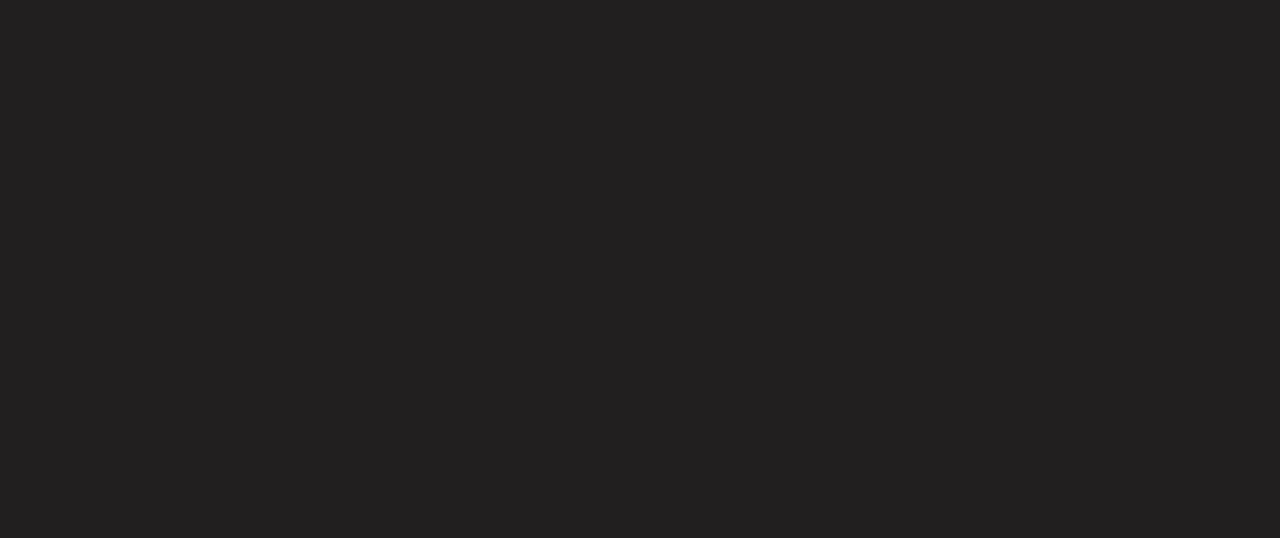
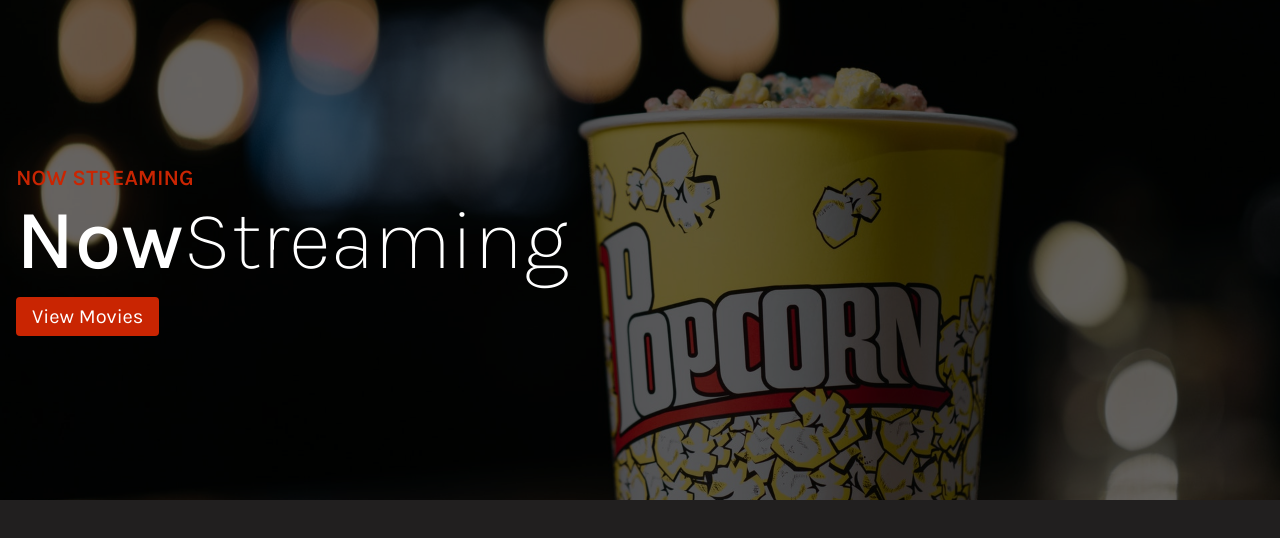
Before and after one commit to KMinetto/Movie-App, a Nuxt app: page / in a window 1280 px wide. Shown: the top 538 px of the page. Built offline with nearby package versions, Linux system fonts and the light colour scheme.

Commit message:
Hero Component

```diff
--- /dev/null
+++ b/components/Hero.vue
@@ -0,0 +1,85 @@
+<template>
+  <div class="hero">
+    <img src="../assets/img/movieHero.jpg" alt="Image de présentation">
+    <div class="text-container">
+      <div class="text">
+        <span class="mini-heading">Now Streaming</span>
+        <h1><span>Now</span>Streaming</h1>
+        <a href="#movie-grid" class="button">View Movies</a>
+      </div>
+    </div>
+  </div>
+</template>
+
+<script>
+export default {
+  name: "Hero"
+}
+</script>
+
+<style lang="scss" scoped>
+.hero {
+  height: 400px;
+  position: relative;
+  @media (min-width: 750px) {
+    height: 500px;
+  }
+  &::after {
+    content: '';
+    position: absolute;
+    top: 0;
+    left: 0;
+    height: 100%;
+    width: 100%;
+    background-color: rgba(0, 0, 0, 0.6);
+  }
+  img {
+    width: 100%;
+    height: 100%;
+    object-fit: cover;
+  }
+  .text-container {
+    z-index: 99;
+    position: absolute;
+    top: 0;
+    margin: 0;
+    width: 100%;
+    height: 100%;
+    display: flex;
+    flex-direction: column;
+    justify-content: center;
+    .text {
+      padding: 0 16px;
+      width: 100%;
+      max-width: 1400px;
+      margin: 0 auto;
+    }
+    .mini-heading {
+      font-weight: 600;
+      font-size: 18px;
+      text-transform: uppercase;
+      color: #c92502;
+      margin-bottom: 8px;
+      @media (min-width: 750px) {
+        font-size: 22px;
+      }
+    }
+    h1 {
+      color: #fff;
+      font-size: 64px;
+      font-weight: 200;
+      margin-bottom: 8px;
+      @media (min-width: 750px) {
+        font-size: 84px;
+      }
+      span {
+        font-weight: 500;
+      }
+    }
+    .button {
+      font-size: 20px;
+      align-self: flex-start;
+    }
+  }
+}
+</style>
--- a/pages/index.vue
+++ b/pages/index.vue
@@ -1,7 +1,14 @@
 <template>
-  <div class="home"></div>
+  <div class="home">
+    <Hero />
+  </div>
 </template>
 
 <script>
-export default {}
+import Hero from "../components/Hero";
+export default {
+ components: {
+   Hero
+ }
+}
 </script>
--- a/pages/movies/_movieid.vue
+++ /dev/null
@@ -1,13 +0,0 @@
-<template>
-
-</template>
-
-<script>
-export default {
-  name: "_movieid"
-}
-</script>
-
-<style scoped>
-
-</style>
```
Also changed, not shown: assets/img/movieHero.jpg (added).
